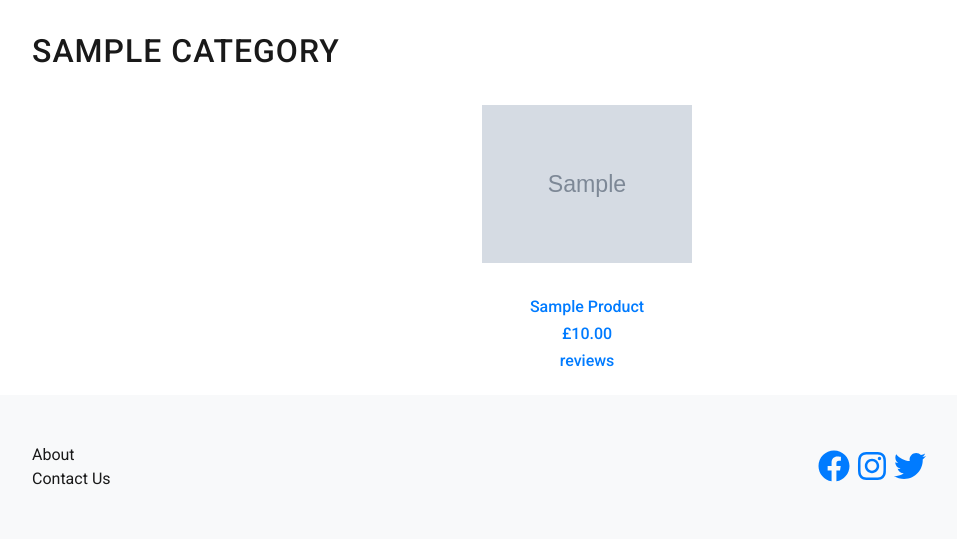
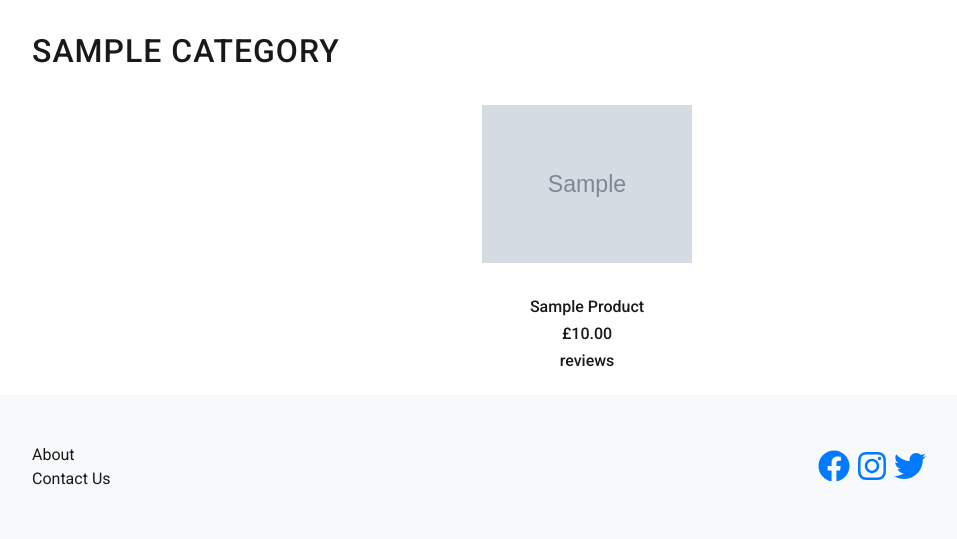
Before and after one commit to alexmortali/grapple, a Django app: a page that uses products/templates/list_of_products_by_category.html in a window 1280 px wide. Shown: the part 592-1131 px from the top of the page, without its empty margins (53-1010 px from the left). Run offline with Django 3.2, Linux system fonts and the light colour scheme; tables that the repository leaves empty hold one stand-in row (values such as "Sample post"); grey boxes marked "Sample" are stand-in pictures; some libraries are stand-ins or nearby versions.

Commit message:
Small font change

```diff
--- a/products/templates/list_of_products_by_category.html
+++ b/products/templates/list_of_products_by_category.html
@@ -10,7 +10,7 @@
         {% if products %}
             {% for product in products %}
                 <div class="col-12 col-sm-6 col-md-4 pb-3">
-                    <a class="link " href="{{product.get_absolute_url}}">
+                    <a class="link font-color" href="{{product.get_absolute_url}}">
                         <div class="product-section">
                             <div class="product-image" style="background-image: url('{{ MEDIA_URL }}{{ product.image }}')"></div>
                             <div class="product-info text-center">
```
